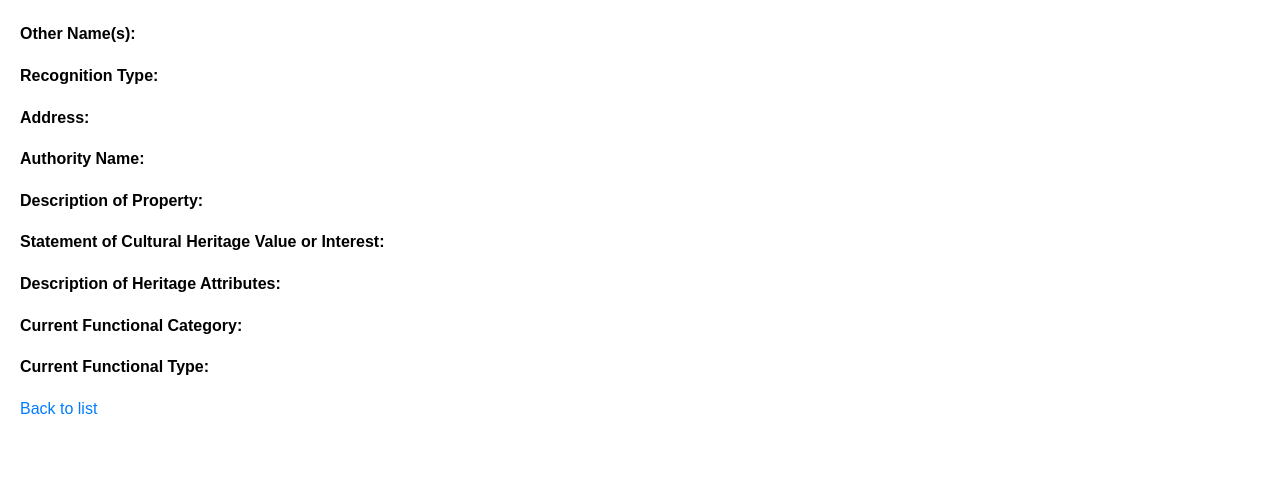
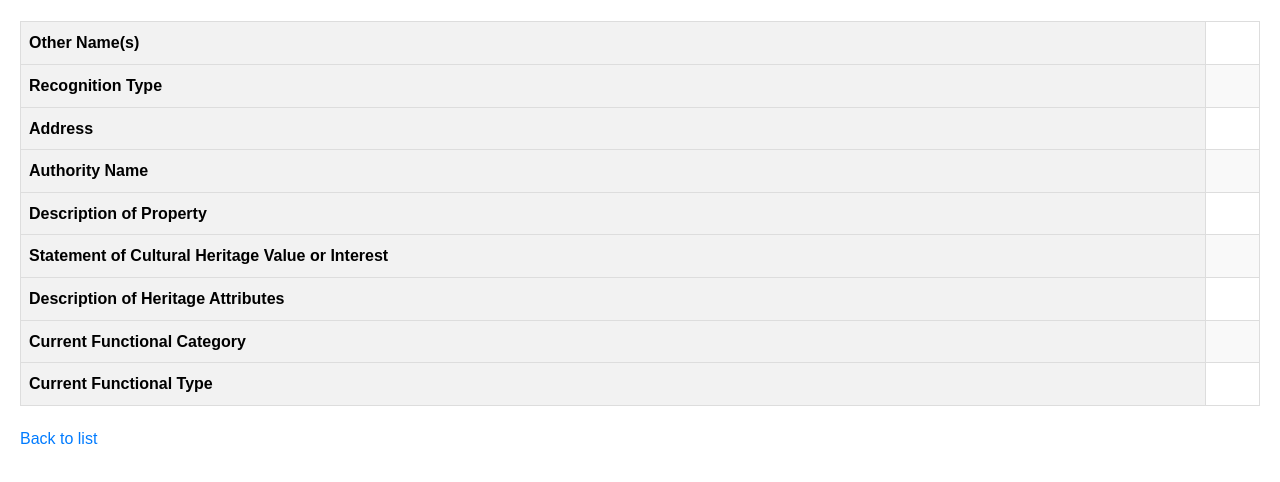
Before and after one commit to RamVasuthevan/ontario-provincial-owned-heritage-properties, a plain HTML site: page src/website/property.html in a window 1280 px wide. Drawn offline with Linux system fonts and the light colour scheme.

Commit message:
Add table

```diff
--- a/src/website/property.html
+++ b/src/website/property.html
@@ -8,15 +8,46 @@
 </head>
 <body>
     <h1 id="property-name"></h1>
-    <p><strong>Other Name(s):</strong> <span id="other-names"></span></p>
-    <p><strong>Recognition Type:</strong> <span id="recognition-type"></span></p>
-    <p><strong>Address:</strong> <span id="address"></span></p>
-    <p><strong>Authority Name:</strong> <span id="authority-name"></span></p>
-    <p><strong>Description of Property:</strong> <span id="description-of-property"></span></p>
-    <p><strong>Statement of Cultural Heritage Value or Interest:</strong> <span id="statement-of-value"></span></p>
-    <p><strong>Description of Heritage Attributes:</strong> <span id="description-of-attributes"></span></p>
-    <p><strong>Current Functional Category:</strong> <span id="current-functional-category"></span></p>
-    <p><strong>Current Functional Type:</strong> <span id="current-functional-type"></span></p>
+    <table id="property-details-table">
+        <tbody>
+            <tr>
+                <th>Other Name(s)</th>
+                <td id="other-names"></td>
+            </tr>
+            <tr>
+                <th>Recognition Type</th>
+                <td id="recognition-type"></td>
+            </tr>
+            <tr>
+                <th>Address</th>
+                <td id="address"></td>
+            </tr>
+            <tr>
+                <th>Authority Name</th>
+                <td id="authority-name"></td>
+            </tr>
+            <tr>
+                <th>Description of Property</th>
+                <td id="description-of-property"></td>
+            </tr>
+            <tr>
+                <th>Statement of Cultural Heritage Value or Interest</th>
+                <td id="statement-of-value"></td>
+            </tr>
+            <tr>
+                <th>Description of Heritage Attributes</th>
+                <td id="description-of-attributes"></td>
+            </tr>
+            <tr>
+                <th>Current Functional Category</th>
+                <td id="current-functional-category"></td>
+            </tr>
+            <tr>
+                <th>Current Functional Type</th>
+                <td id="current-functional-type"></td>
+            </tr>
+        </tbody>
+    </table>
     <a href="index.html">Back to list</a>
     <script src="js/main.js"></script>
 </body>
```
